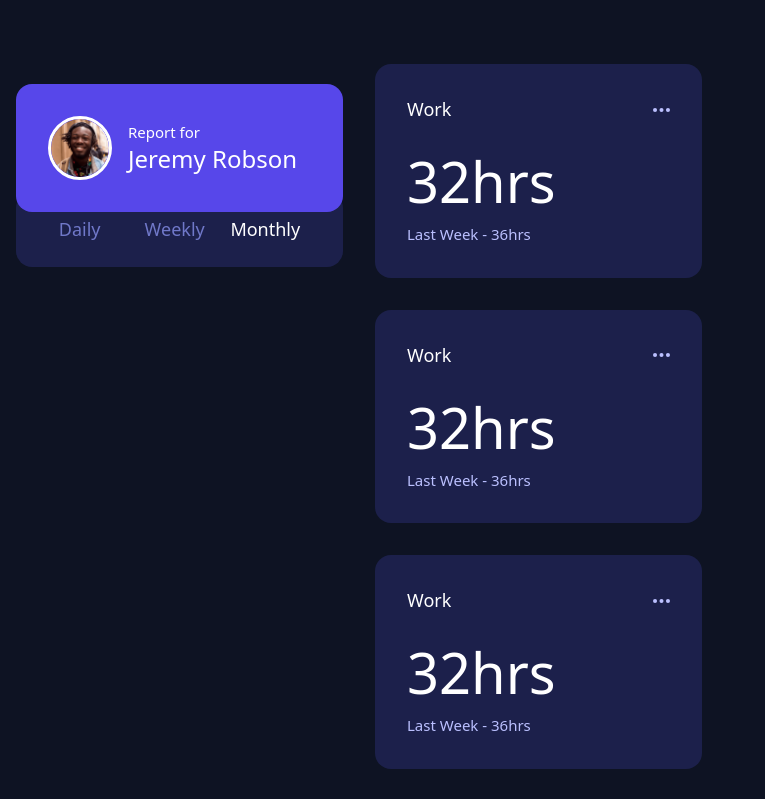
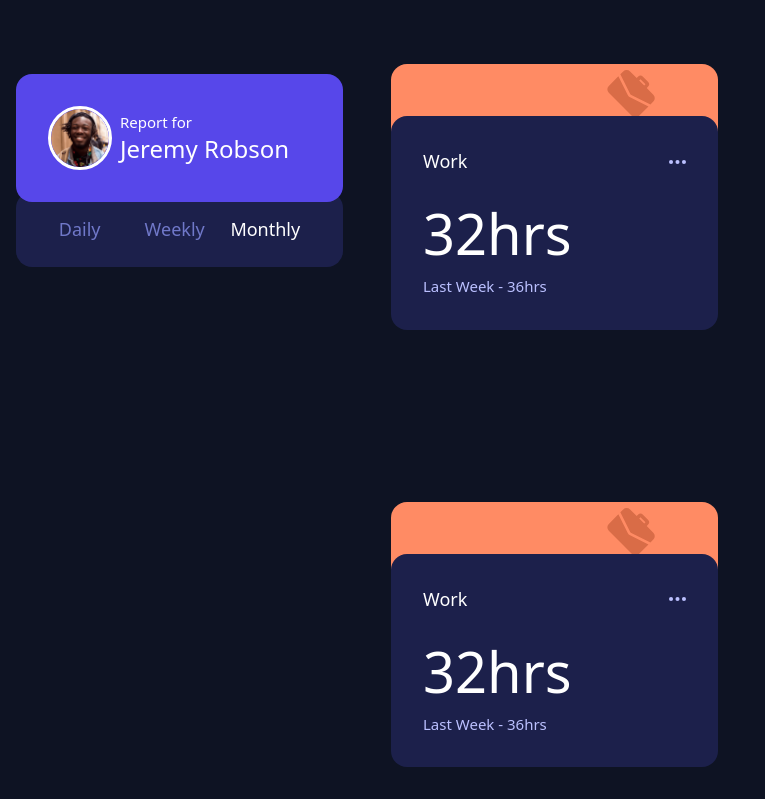
Before and after one commit to NarelaCamara/time-tracking-dashboard, a React (Vite) app: page / in a window 1280 px wide. Shown: the top 799 px of the page, without its empty margins (0-765 px from the left). Built offline with nearby package versions, Linux system fonts and the light colour scheme.

Commit message:
feat: maquetado card

```diff
--- /dev/null
+++ b/src/App.css
@@ -0,0 +1,3 @@
+#root {
+  background-color: #0e1323;
+}
--- a/src/App.tsx
+++ b/src/App.tsx
@@ -26,9 +26,9 @@ function App() {
   ];
   return (
     <>
-      <div className="h-screen flex flex-col lg:flex-row gap-8 bg-[#0E1323] px-4 py-16">
+      <div className="h-screen flex flex-col lg:flex-row gap-4 bg-[#0E1323] px-4 py-16">
         <div className="flex flex-col relative ">
-          <div className="p-8 min-w-[327px] flex items-center gap-4 bg-[#5747EA] rounded-2xl relative top-[20px] ">
+          <div className="p-8 min-w-[327px] flex items-center gap-2 bg-[#5747EA] rounded-2xl relative top-[10px] ">
             <img
               src={jeremy}
               className="h-16 border-white border-3 rounded-full"
--- a/src/components/card/Card.tsx
+++ b/src/components/card/Card.tsx
@@ -1,15 +1,27 @@
 import ellipsis from "../../assets/icon-ellipsis.svg";
+import work from "../../assets/icon-work.svg";
 
 export const Card = () => {
   return (
-    <div className="p-8 min-w-[327px] min-h-[160px] flex flex-col gap-4 bg-[#1C204B] rounded-2xl mb-8">
-      <div className="flex justify-between items-center">
-        <h3 className="text-[18px] text-white">Work</h3>
-        <img src={ellipsis} className="h-1" alt="ellipsise" />
+    <div className="flex flex-col lg:ml-8">
+      <div className="p-8 min-w-[327px] min-h-[160px] flex items-center gap-4 bg-[#FF8B64] rounded-2xl mb-8">
+        <img
+          src={work}
+          className="h-12 relative top-[-50px] left-[70%] "
+          alt="work icon"
+        />
       </div>
-      <div className="flex flex-row lg:flex-col justify-between lg:justify-start items-center lg:items-start">
-        <h2 className="lg:text-[56px] text-[32px] text-white">32hrs</h2>
-        <p className="text-[15px] text-[#BBC0FF]">Last Week - 36hrs</p>
+
+      <div className="p-8 min-w-[327px] min-h-[160px] flex flex-col gap-4 bg-[#1C204B] rounded-2xl mb-8 relative top-[-140px] ">
+        <div className=" flex justify-between items-center">
+          <h3 className="text-[18px] text-white">Work</h3>
+          <img src={ellipsis} className="h-1" alt="ellipsise" />
+        </div>
+
+        <div className="flex flex-row lg:flex-col justify-between lg:justify-start items-center lg:items-start">
+          <h2 className="lg:text-[56px] text-[32px] text-white">32hrs</h2>
+          <p className="text-[15px] text-[#BBC0FF]">Last Week - 36hrs</p>
+        </div>
       </div>
     </div>
   );
```
